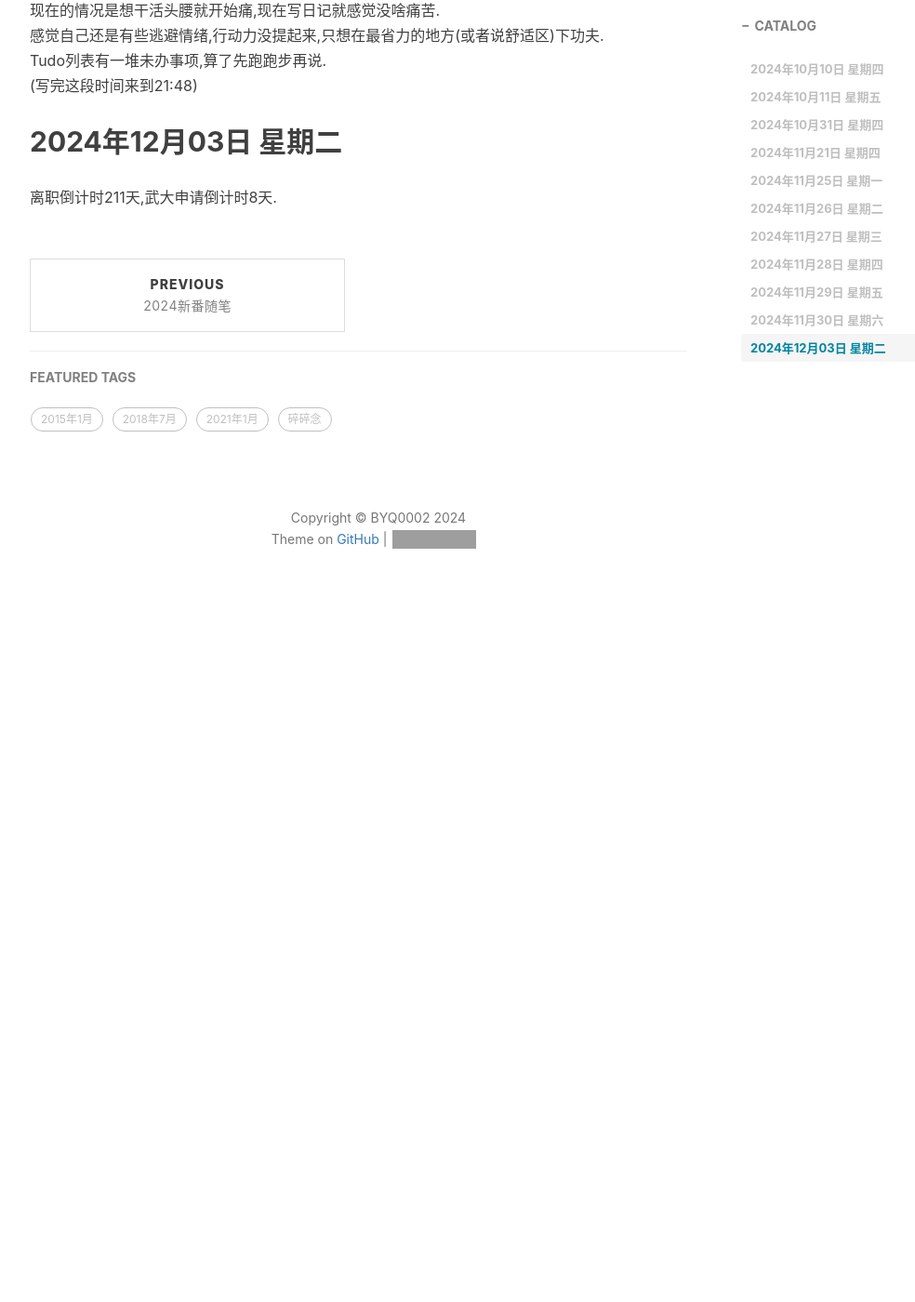
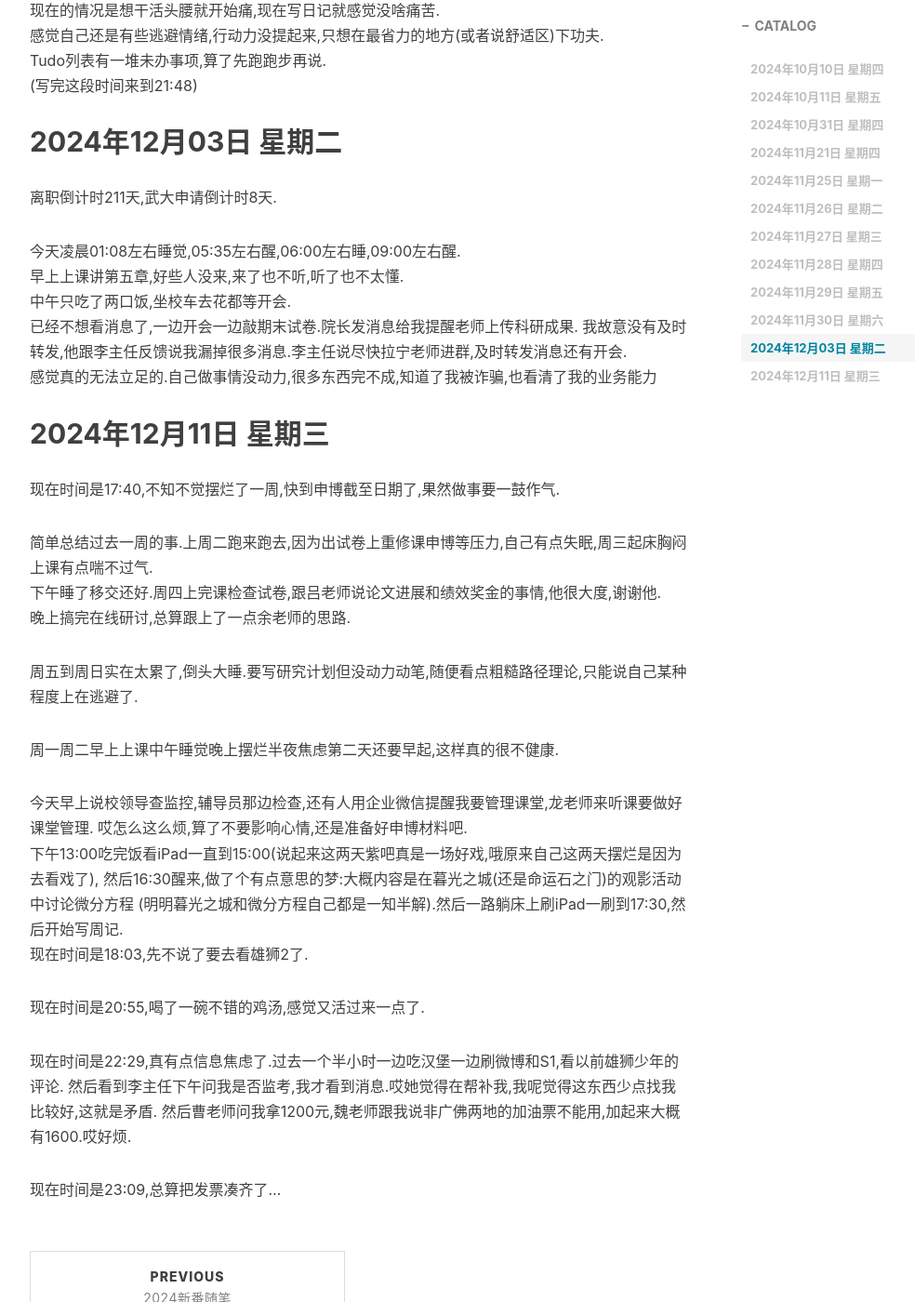
Before and after one commit to BYQ0002/BYQ0002.github.io, a Jekyll site: the page built from _posts/2024-10-01-一点近况v24.md, in a window 1280 px wide and 1400 px high, scrolled down 7737 px. Shown: the whole window at 93% size, without its empty margins (233-1217 px from the left). Built offline with Jekyll 4.4.1, drawn with Linux system fonts in a browser that asks for light colours; nearby versions of some CDN libraries; comment, search, counter and statistics services are not loaded; before the commit the page ends 8421 px from its top, so only the background shows below that; grey boxes are pictures that could not be loaded.

Commit message:
Update 2024-10-01-一点近况v24.md

```diff
--- a/_posts/2024-10-01-一点近况v24.md
+++ b/_posts/2024-10-01-一点近况v24.md
@@ -246,3 +246,37 @@ Tudo列表有一堆未办事项,算了先跑跑步再说.
 ## 2024年12月03日 星期二
 
 离职倒计时211天,武大申请倒计时8天.
+
+今天凌晨01:08左右睡觉,05:35左右醒,06:00左右睡,09:00左右醒.
+早上上课讲第五章,好些人没来,来了也不听,听了也不太懂.
+中午只吃了两口饭,坐校车去花都等开会.
+已经不想看消息了,一边开会一边敲期末试卷.院长发消息给我提醒老师上传科研成果.
+我故意没有及时转发,他跟李主任反馈说我漏掉很多消息.李主任说尽快拉宁老师进群,及时转发消息还有开会.
+感觉真的无法立足的.自己做事情没动力,很多东西完不成,知道了我被诈骗,也看清了我的业务能力
+
+## 2024年12月11日 星期三
+
+现在时间是17:40,不知不觉摆烂了一周,快到申博截至日期了,果然做事要一鼓作气.
+
+简单总结过去一周的事.上周二跑来跑去,因为出试卷上重修课申博等压力,自己有点失眠,周三起床胸闷上课有点喘不过气.
+下午睡了移交还好.周四上完课检查试卷,跟吕老师说论文进展和绩效奖金的事情,他很大度,谢谢他.
+晚上搞完在线研讨,总算跟上了一点余老师的思路.
+
+周五到周日实在太累了,倒头大睡.要写研究计划但没动力动笔,随便看点粗糙路径理论,只能说自己某种程度上在逃避了.
+
+周一周二早上上课中午睡觉晚上摆烂半夜焦虑第二天还要早起,这样真的很不健康.
+
+今天早上说校领导查监控,辅导员那边检查,还有人用企业微信提醒我要管理课堂,龙老师来听课要做好课堂管理.
+哎怎么这么烦,算了不要影响心情,还是准备好申博材料吧.
+下午13:00吃完饭看iPad一直到15:00(说起来这两天紫吧真是一场好戏,哦原来自己这两天摆烂是因为去看戏了),
+然后16:30醒来,做了个有点意思的梦:大概内容是在暮光之城(还是命运石之门)的观影活动中讨论微分方程
+(明明暮光之城和微分方程自己都是一知半解).然后一路躺床上刷iPad一刷到17:30,然后开始写周记.
+现在时间是18:03,先不说了要去看雄狮2了.
+
+现在时间是20:55,喝了一碗不错的鸡汤,感觉又活过来一点了.
+
+现在时间是22:29,真有点信息焦虑了.过去一个半小时一边吃汉堡一边刷微博和S1,看以前雄狮少年的评论.
+然后看到李主任下午问我是否监考,我才看到消息.哎她觉得在帮补我,我呢觉得这东西少点找我比较好,这就是矛盾.
+然后曹老师问我拿1200元,魏老师跟我说非广佛两地的加油票不能用,加起来大概有1600.哎好烦.
+
+现在时间是23:09,总算把发票凑齐了...
```
